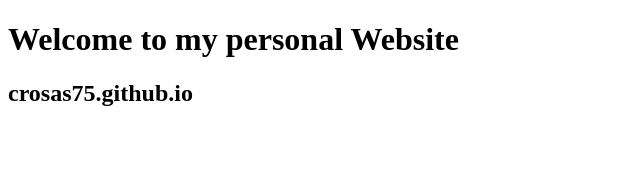
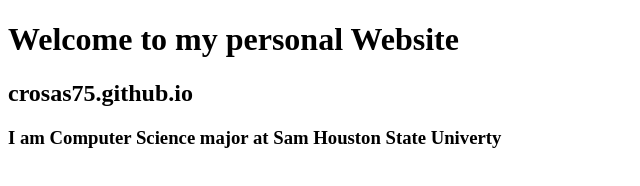
Before and after one commit to crosas75/crosas75.github.io, a plain HTML site: page index.html in a window 1280 px wide. Shown: the whole page, without its empty margins (0-640 px from the left). Drawn offline with Linux system fonts and the light colour scheme.

Commit message:
add index.html

```diff
--- a/index.html
+++ b/index.html
@@ -11,5 +11,6 @@
 <body>
     <h1>Welcome to my personal Website</h1>
     <h2>crosas75.github.io</h2>
+    <h3>I am Computer Science major at Sam Houston State Univerty</h3>
 </body>
 </html>
```
